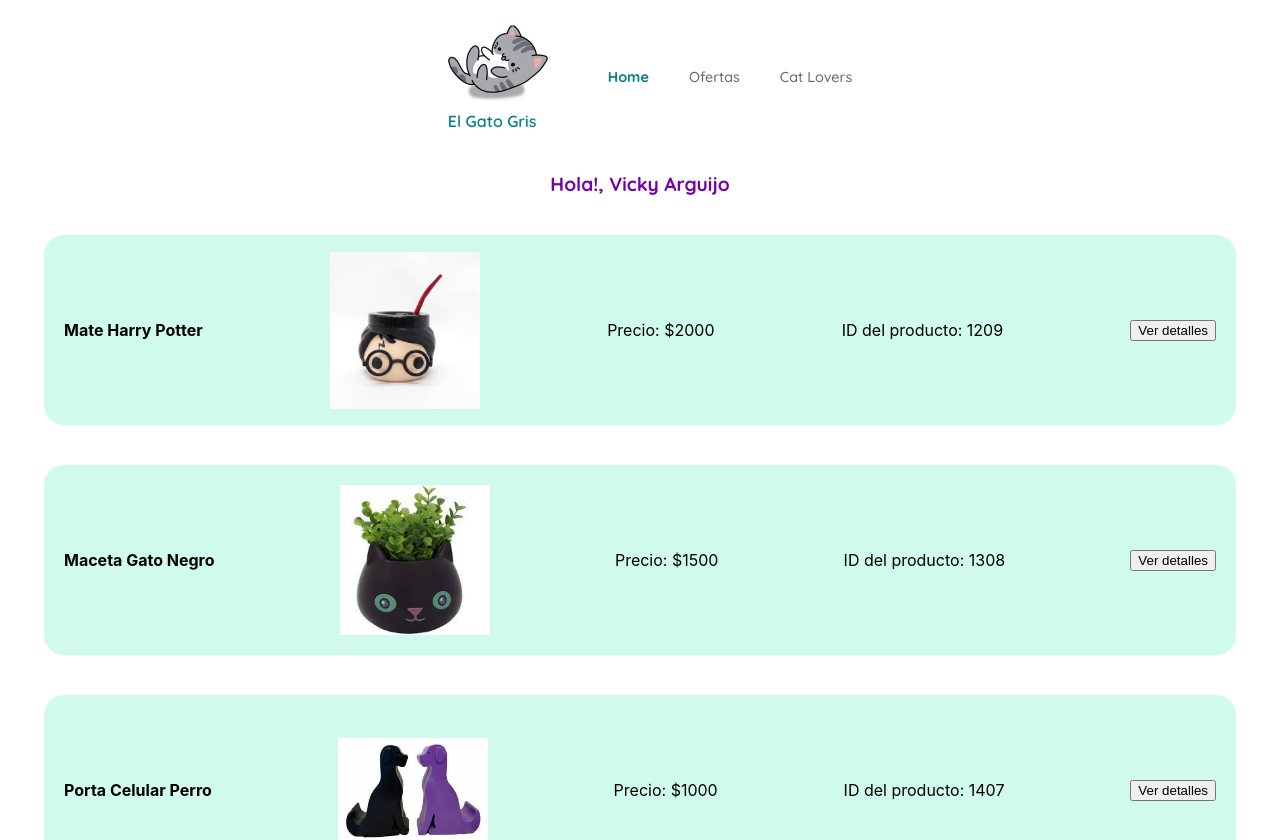
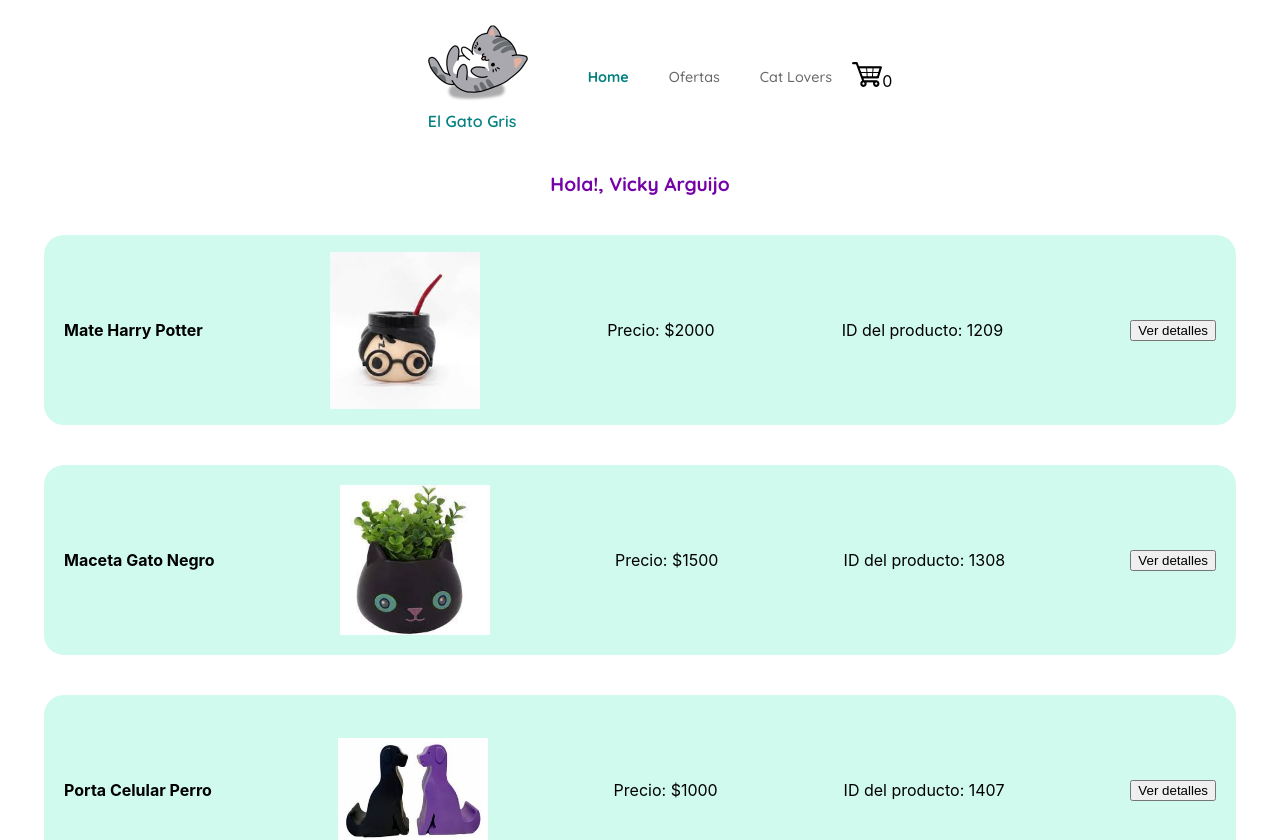
Before and after one commit to vickyarguijo/arguijo_el_gato_gris, a React (Create React App) app: page / in a window 1280 px wide. Shown: the top 840 px of the page. Built offline with nearby package versions, Linux system fonts and the light colour scheme.

Commit message:
cartwidget no se esconde

```diff
--- a/src/components/cartwidget/cartwidget.css
+++ b/src/components/cartwidget/cartwidget.css
@@ -2,6 +2,7 @@
     width: 30px;
     height: auto;
 }
-.hide {
-    display: none;
+.cartwidget_vacio img {
+    width: 30px;
+    height: auto;
 }
--- a/src/components/cartwidget/cartwidget.js
+++ b/src/components/cartwidget/cartwidget.js
@@ -9,7 +9,7 @@ export const CartWidget = () => {
 
     return (
 
-            <div className={cartQuantity.cartQuantity ? 'cartwidget' : 'hide'}>
+            <div className={cartQuantity.cartQuantity ? 'cartwidget' : 'cartwidget_vacio'}>
                 <Link to={`/cart`}>
                     <img src={cartImg} alt="Carrito de compras" />
                 </Link>
```
